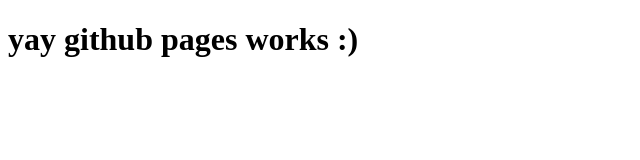
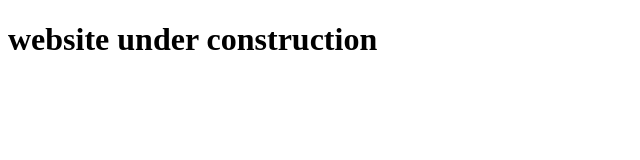
Before and after one commit to xxcodianxx/xxcodianxx.github.io, a plain HTML site: page index.html in a window 1280 px wide. Shown: the whole page, without its empty margins (0-640 px from the left). Drawn offline with Linux system fonts and the light colour scheme.

Commit message:
Under Construction

```diff
--- a/index.html
+++ b/index.html
@@ -5,6 +5,6 @@
         <title>best website ever</title>
     </head>
     <body>
-        <h1>yay github pages works :)</h1>
+        <h1>website under construction</h1>
     </body>
 </html>
```
